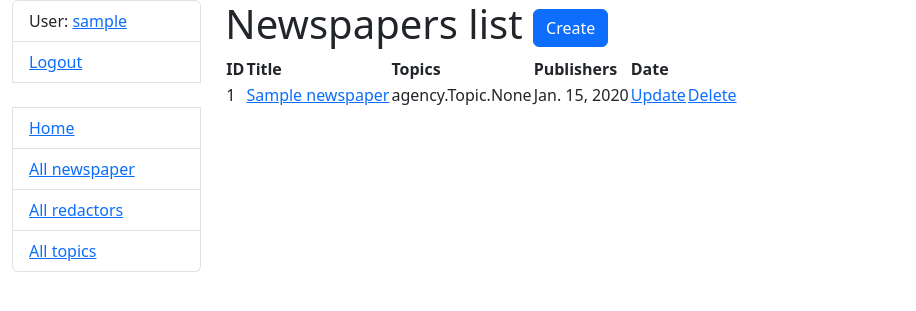
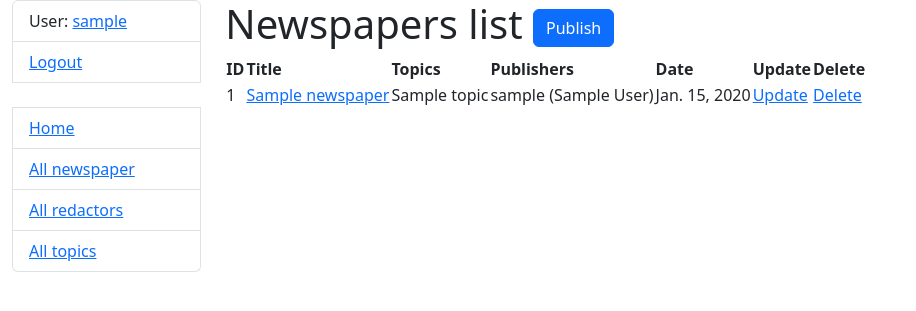
Before and after one commit to mrkanis82-gif/News-agency, a Django app: page /newspaper/ in a window 1280 px wide. Shown: the top 311 px of the page, without its empty margins (0-916 px from the left). Run offline with Django 5.2, Linux system fonts and the light colour scheme; a user stored in the database is signed in; tables that the repository leaves empty hold one stand-in row (values such as "Sample post").

Commit message:
fixed ui

```diff
--- a/templates/agency/form_newspaper.html
+++ b/templates/agency/form_newspaper.html
@@ -1,6 +1,6 @@
 {% extends "base.html" %}
 {% block content %}
-  <h1>{{ object|yesno:"Update,Create" }} newspaper</h1>
+  <h1>{{ object|yesno:"Update,Publish" }} newspaper</h1>
   <form action="" method="post" novalidate>
     {% csrf_token %}
     {{ form }}
--- a/templates/agency/newspaper_list.html
+++ b/templates/agency/newspaper_list.html
@@ -3,7 +3,7 @@
   <h1>
     Newspapers list
     <a href="{% url 'agency:newspaper-create' %}" class="btn btn-primary link-to-page">
-      Create
+      Publish
     </a>
   </h1>
   {% if newspaper_list %}
@@ -14,6 +14,8 @@
         <th>Topics</th>
         <th>Publishers</th>
         <th>Date</th>
+        <th>Update</th>
+        <th>Delete</th>
       </tr>
       {% for newspaper in newspaper_list %}
       <tr>
@@ -23,7 +25,8 @@
             {{ newspaper.title }}
           </a>
         </td>
-        <td>{{ newspaper.topics }}</td>
+        <td>{{ newspaper.topics.all|join:", " }}</td>
+        <td>{{ newspaper.publishers.all|join:", " }}</td>
         <td>{{ newspaper.date }}</td>
         <td>
           <a href="{% url 'agency:newspaper-update' pk=newspaper.id %}">
```
